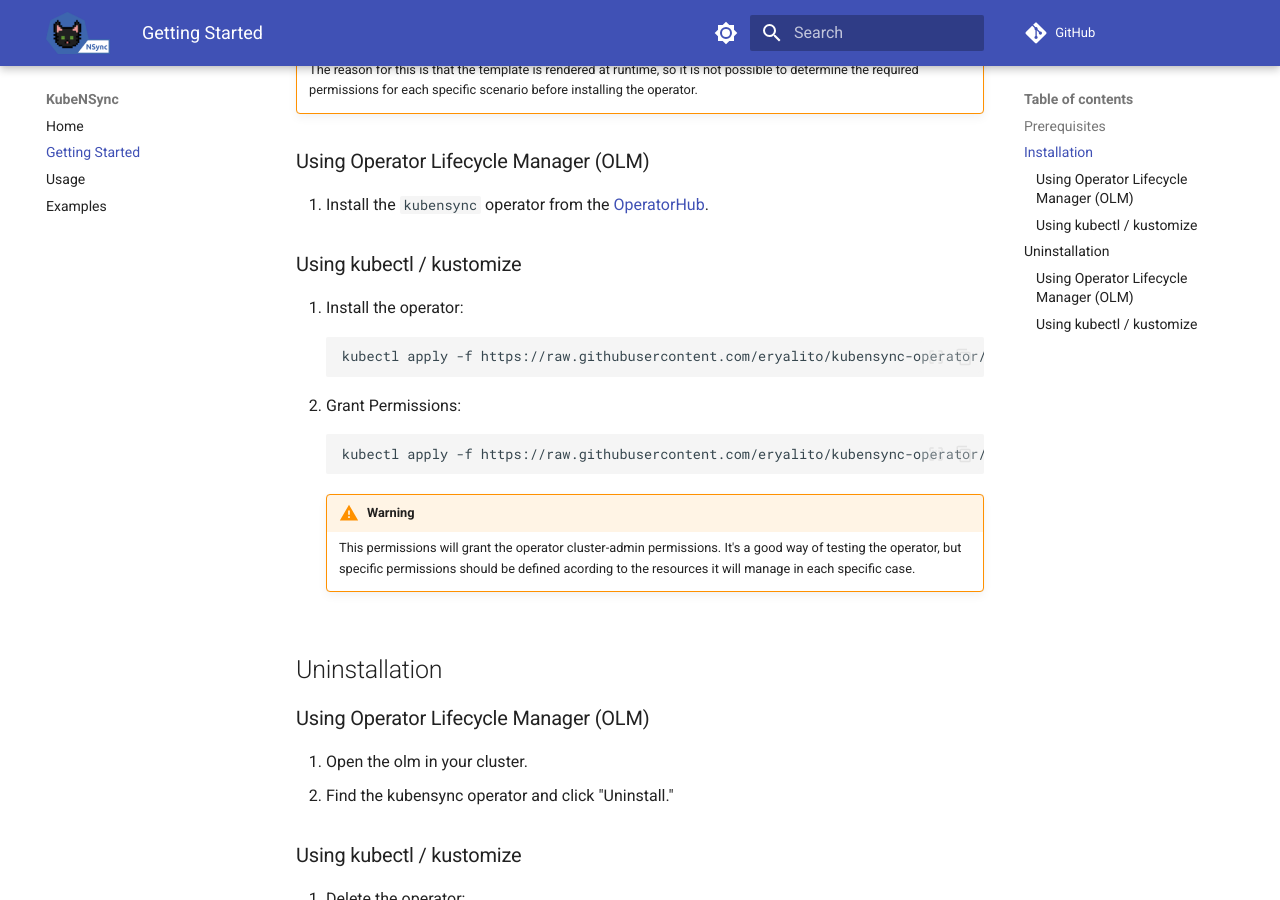
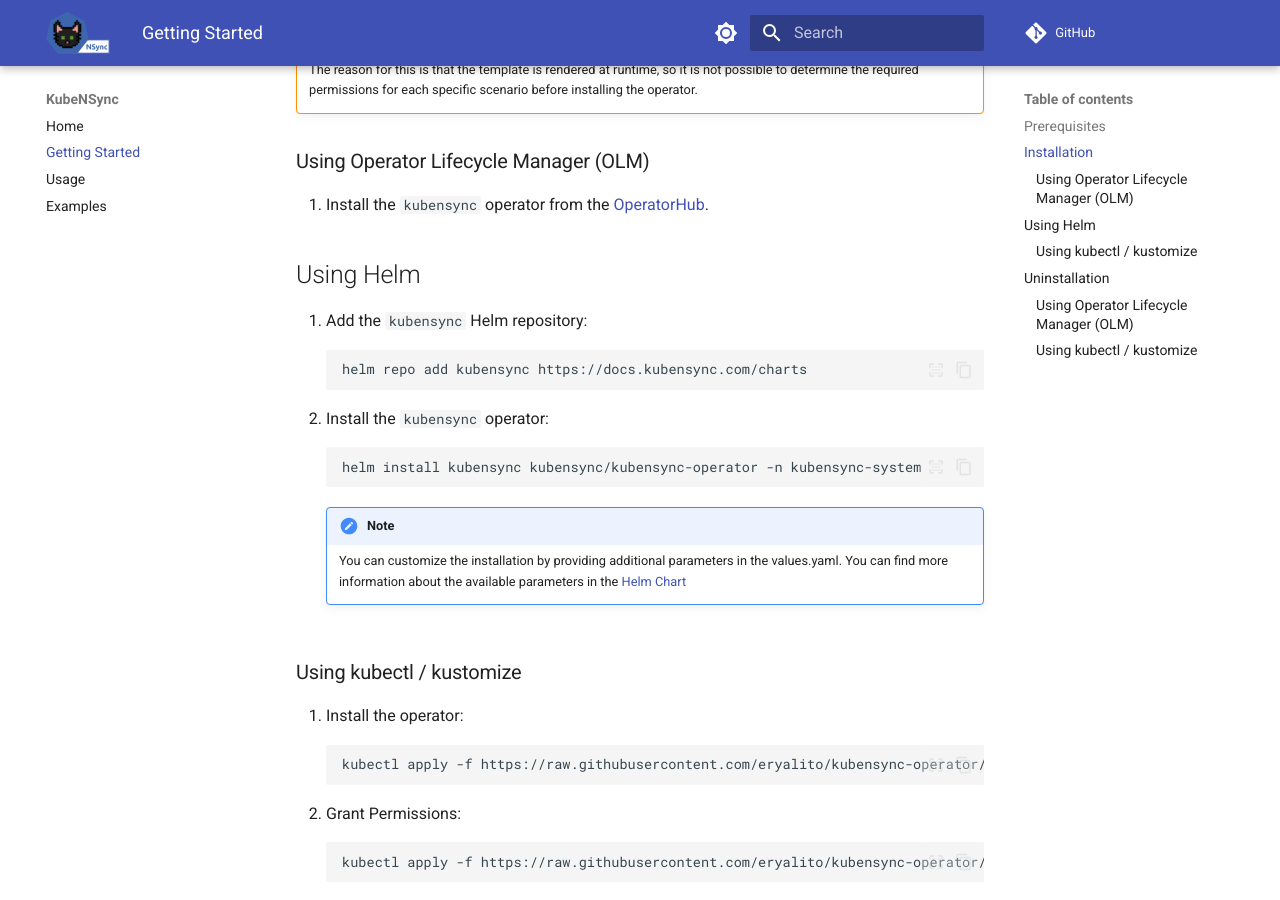
Before and after one commit to eryalito/kubensync-operator, an MkDocs documentation site: the page built from docs/getting-started/index.md, in a window 1280 px wide and 900 px high, scrolled down 576 px. Built offline with MkDocs 1.6.1 and Material for MkDocs 9.7.7, drawn with Linux system fonts in a browser that asks for light colours; comment, search, counter and statistics services are not loaded.

Commit message:
feat[chart]: added docs

````diff
--- a/docs/getting-started/index.md
+++ b/docs/getting-started/index.md
@@ -19,6 +19,20 @@
 ### Using Operator Lifecycle Manager (OLM)
 
 1. Install the `kubensync` operator from the [OperatorHub](https://operatorhub.io/operator/kubensync).
+
+## Using Helm
+
+1. Add the `kubensync` Helm repository:
+    ```{ .bash }
+    helm repo add kubensync https://docs.kubensync.com/charts
+    ```
+2. Install the `kubensync` operator:
+    ```{ .bash }
+    helm install kubensync kubensync/kubensync-operator -n kubensync-system
+    ```
+
+    !!! note Customize the installation
+        You can customize the installation by providing additional parameters in the values.yaml. You can find more information about the available parameters in the [Helm Chart](https://github.com/eryalito/kubensync-operator/tree/master/chart)
 
 ### Using kubectl / kustomize
 
````
Also changed, not shown: README.md (+8 -1 lines).
